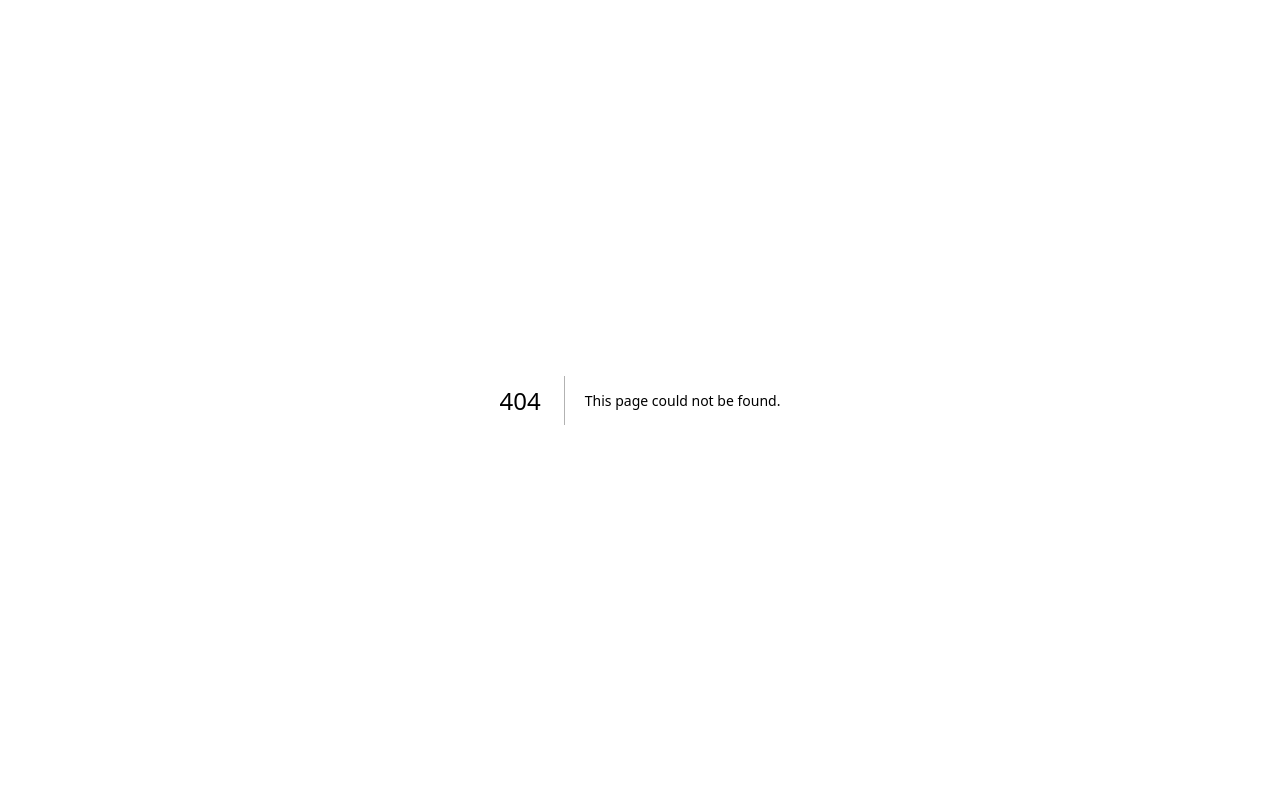
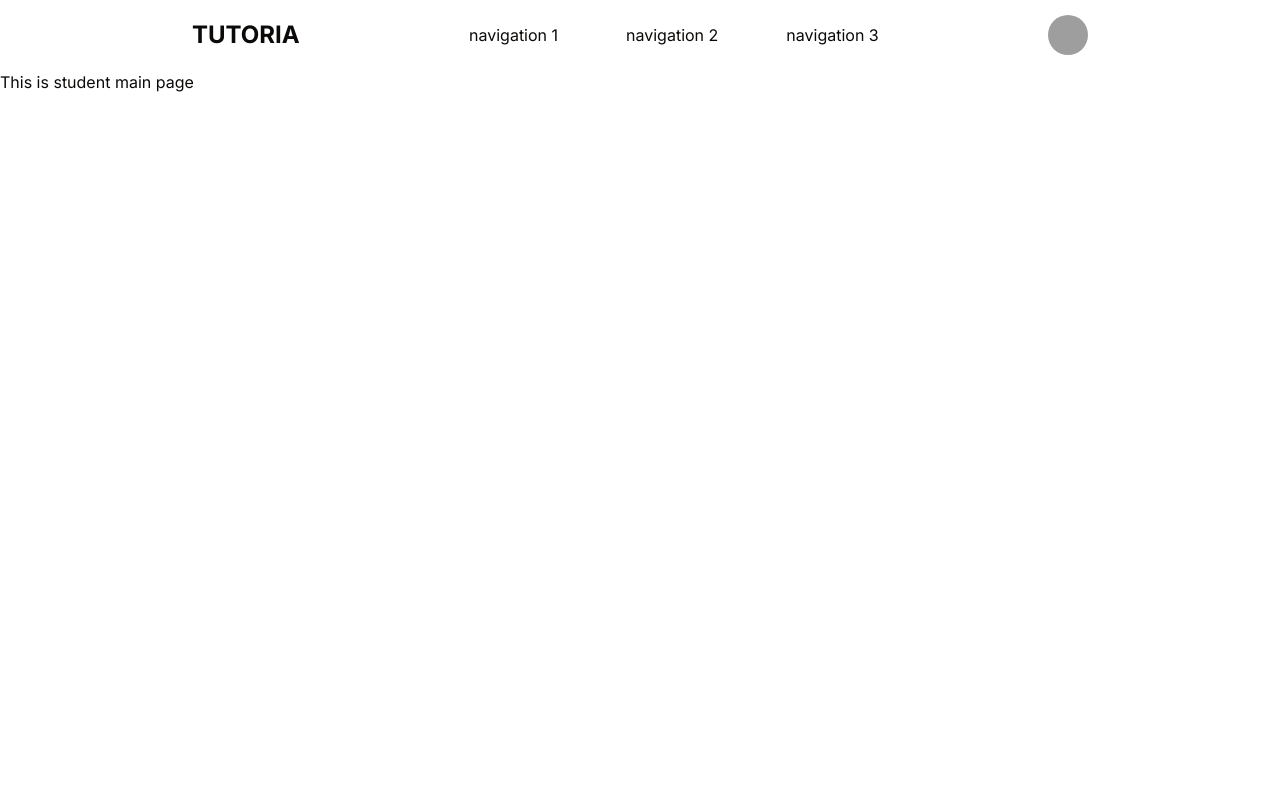
Before and after one commit to GiaThanhNguyen0111/BITS-Find-Tutor-, a Next.js app in the folder frontend/: page /student in a window 1280 px wide. Before the commit this address had no page. Shown: the top 800 px of the page. Built offline with nearby package versions, Linux system fonts and the light colour scheme; grey boxes are pictures that could not be loaded.

Commit message:
add layout and fix authstate

```diff
--- /dev/null
+++ b/frontend/app/(protected)/student/layout.tsx
@@ -0,0 +1,25 @@
+"use client"
+import Navbar from "@/components/Navbar";
+import Footer from "@/components/Footer";
+import { useAuth } from "@/hooks/useAuth";
+import { redirect } from "next/navigation";
+const StudentLayout = ({ children }: { children: React.ReactNode }) => {
+  const { role } = useAuth();
+  if (role !== "student") {
+    return redirect("/");
+  }
+
+  return (
+    <div>
+      <div className="h-full">
+        <div className="w-full">
+          <Navbar />
+        </div>
+        <main className="min-h-full">{children}</main>
+        <Footer />
+      </div>
+    </div>
+  );
+};
+
+export default StudentLayout;
--- /dev/null
+++ b/frontend/app/(protected)/student/page.tsx
@@ -0,0 +1,5 @@
+const StudentMainPage = () => {
+  return <div className="min-h-screen">This is student main page</div>;
+};
+
+export default StudentMainPage;
--- /dev/null
+++ b/frontend/app/(protected)/tutor/layout.tsx
@@ -0,0 +1,24 @@
+"use client"
+import Navbar from "@/components/Navbar";
+import Footer from "@/components/Footer";
+import { redirect } from "next/navigation";
+import { useAuth } from "@/hooks/useAuth";
+const TutorLayout = ({ children }: { children: React.ReactNode }) => {
+  const { role } = useAuth();
+  if (role !== "tutor") {
+    return redirect("/");
+  }
+  return (
+    <div>
+      <div className="h-full">
+        <div className="w-full">
+          <Navbar />
+        </div>
+        <main className="min-h-full">{children}</main>
+        <Footer />
+      </div>
+    </div>
+  );
+};
+
+export default TutorLayout;
--- /dev/null
+++ b/frontend/app/(protected)/tutor/page.tsx
@@ -0,0 +1,5 @@
+const TutorMainPage = () => {
+  return <div className="min-h-screen">This is tutor main page</div>;
+};
+
+export default TutorMainPage;
--- a/frontend/components/Navbar.tsx
+++ b/frontend/components/Navbar.tsx
@@ -11,6 +11,7 @@ import {
   NavigationMenuViewport,
 } from "@/components/ui/navigation-menu";
 import { Button } from "@/components/ui/button";
+import Link from "next/link";
 
 import { Avatar, AvatarFallback, AvatarImage } from "@/components/ui/avatar";
 import { useAuth } from "@/hooks/useAuth";
@@ -19,16 +20,52 @@ import { useModal } from "@/hooks/useModal";
 const Navbar = () => {
   const { role } = useAuth();
   const { onOpen } = useModal();
+
+  const studentNavigation = [
+    { label: "navigation 1", url: "/" },
+    { label: "navigation 2", url: "/path2" },
+    { label: "navigation 3", url: "/path3" },
+  ];
+
+  const tutorNavigation = [
+    { label: "tutor 1", url: "/" },
+    { label: "tutor 2", url: "/path2" },
+    { label: "tutor 3", url: "/path3" },
+  ];
+
   return (
     <nav className="flex justify-between items-center max-w-4xl mx-auto py-5 h-[70px]">
-      <div className="text-2xl font-bold uppercase">Tutoria</div>
-      <NavigationMenu>
-        <NavigationMenuList className="flex gap-16">
-          <NavigationMenuItem>Hello</NavigationMenuItem>
-          <NavigationMenuItem>Hello</NavigationMenuItem>
-          <NavigationMenuItem>Hello</NavigationMenuItem>
-        </NavigationMenuList>
-      </NavigationMenu>
+      <div className="text-2xl font-bold uppercase">
+        <Link href={"/"}>Tutoria</Link>
+      </div>
+      {!!role && role === "student" && (
+        <NavigationMenu>
+          <NavigationMenuList className="flex gap-16">
+            {studentNavigation.map((navigation) => (
+              <NavigationMenuItem key={navigation.label}>
+                <NavigationMenuLink href={navigation.url}>
+                  {navigation.label}
+                </NavigationMenuLink>
+              </NavigationMenuItem>
+            ))}
+          </NavigationMenuList>
+        </NavigationMenu>
+      )}
+
+      {!!role && role === "tutor" && (
+        <NavigationMenu>
+          <NavigationMenuList className="flex gap-16">
+            {tutorNavigation.map((navigation) => (
+              <NavigationMenuItem key={navigation.label}>
+                <NavigationMenuLink href={navigation.url}>
+                  {navigation.label}
+                </NavigationMenuLink>
+              </NavigationMenuItem>
+            ))}
+          </NavigationMenuList>
+        </NavigationMenu>
+      )}
+
       <div>
         {!!role && (
           <Avatar>
@@ -38,7 +75,18 @@ const Navbar = () => {
         )}
         {!role && (
           <div className="flex justify-center gap-5 ">
-            <Button onClick={() => onOpen("register")}>Register</Button>
+            <Button
+              onClick={() => onOpen("login")}
+              className="bg-transparent w-24 text-emerald-500 hover:bg-transparent"
+            >
+              Login
+            </Button>
+            <Button
+              onClick={() => onOpen("register")}
+              className="bg-emerald-500 w-24"
+            >
+              Register
+            </Button>
           </div>
         )}
       </div>
--- a/frontend/hooks/useAuth.ts
+++ b/frontend/hooks/useAuth.ts
@@ -1,13 +1,17 @@
 import { create } from "zustand";
 
+export type RoleType = "student" | "tutor" | "admin" | null;
+
 interface AuthState {
-  isAuthenticated: boolean;
-  role: "student" | "tutor" | "admin" | null;
+  role: RoleType;
   accessToken: string | null;
+  login: (role: RoleType, accessToken: string) => void;
+  lougout: () => void;
 }
 
 export const useAuth = create<AuthState>((set) => ({
-  isAuthenticated: false,
-  role: null,
+  role: "student",
   accessToken: null,
+  login: (role, accessToken) => set({ role, accessToken }),
+  lougout: () => set({ role: null, accessToken: null }),
 }));
```
